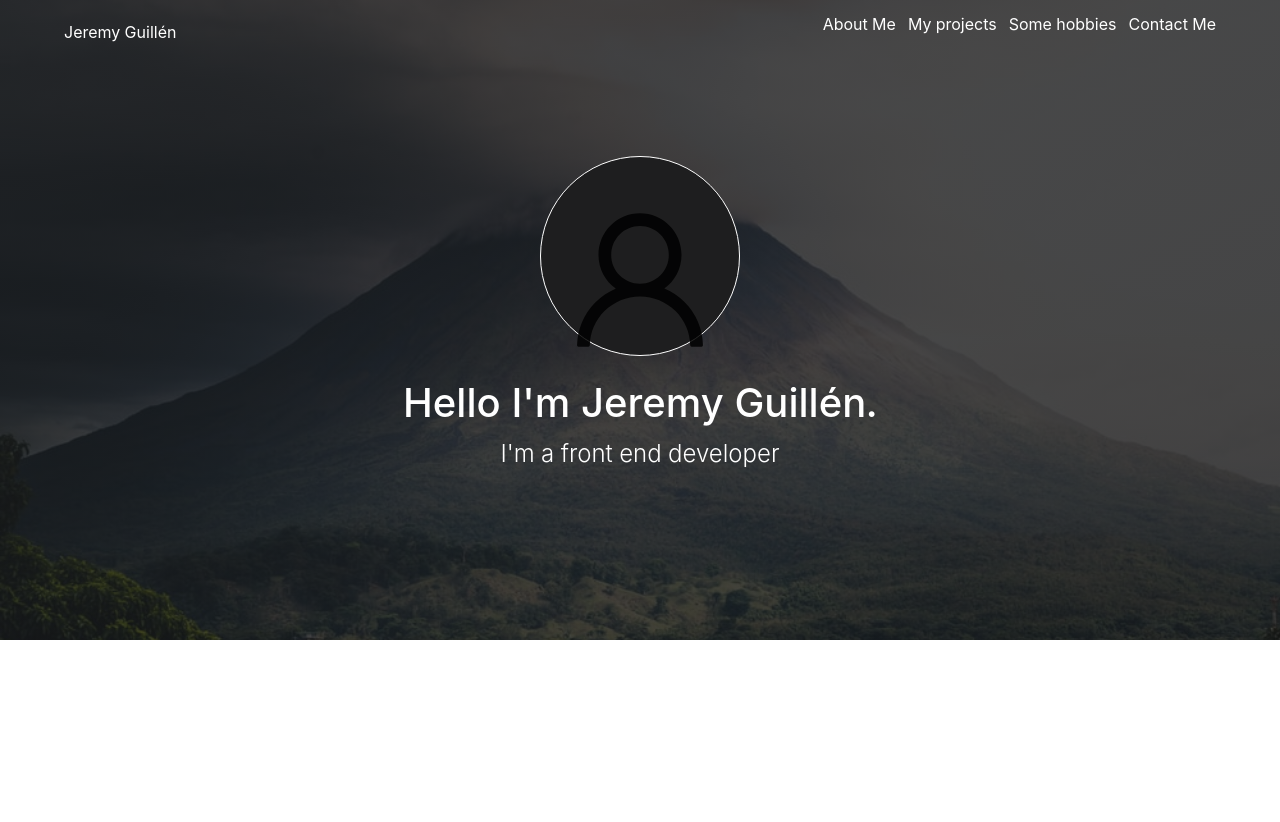
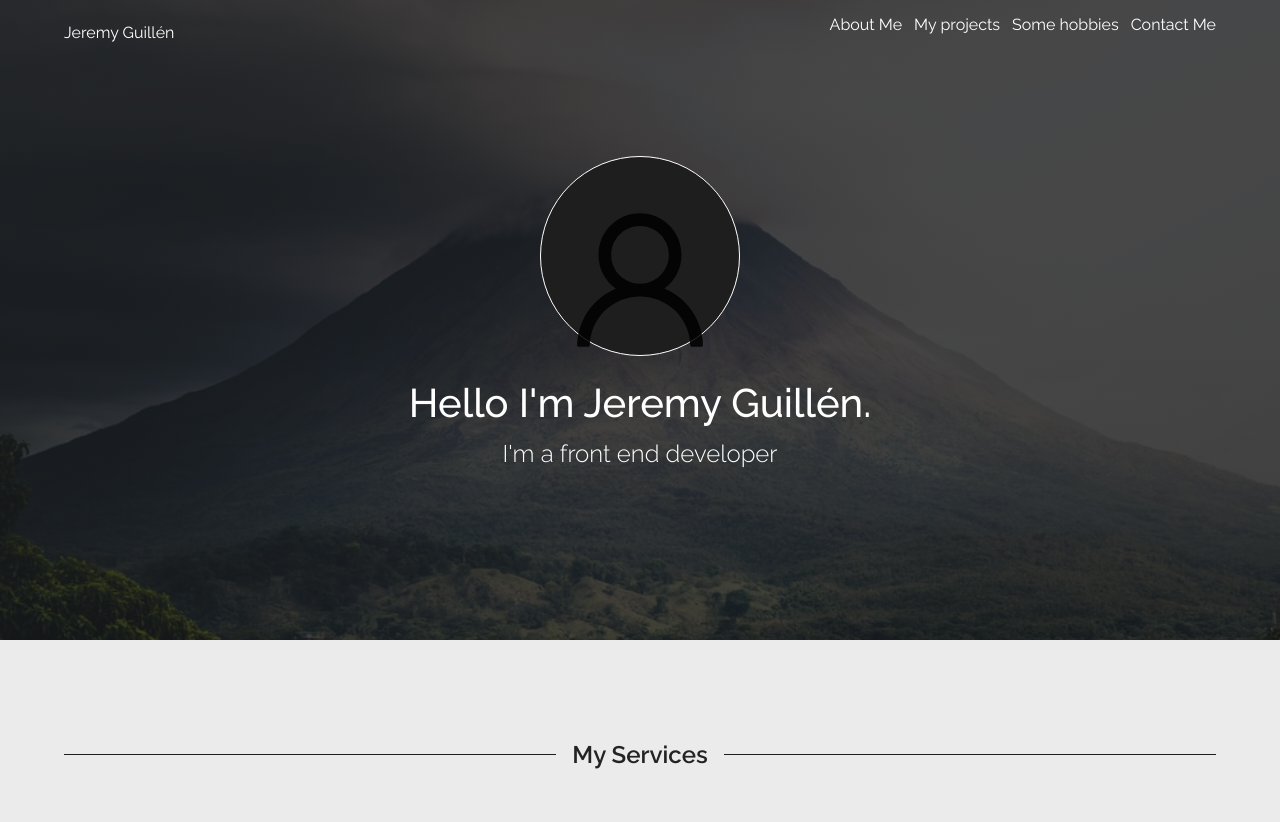
Before and after one commit to GuillenJeremy/my-portafolio, a Gatsby site: page / in a window 1280 px wide. Before the commit the page ends 800 px from the top, so only its background shows below. Built offline with nearby package versions, Linux system fonts and the light colour scheme; Gatsby itself is replaced by a stand-in of ours.

Commit message:
refactoring folder structure

```diff
--- a/gatsby-config.js
+++ b/gatsby-config.js
@@ -10,7 +10,7 @@ module.exports = {
       resolve: 'gatsby-plugin-google-fonts',
       options: {
         fonts: [
-          `Raleway\:300,400,500,700`
+          `Raleway\:300,400,500,600,700`
         ],
         display: 'swap'
       }
--- a/src/components/layout/layout.scss
+++ b/src/components/layout/layout.scss
@@ -0,0 +1,3 @@
+html, body {
+    font-family: 'Raleway' !important;
+}
--- /dev/null
+++ b/src/modules/my-skills/skills.scss
@@ -0,0 +1,36 @@
+@import '../../styles/variables.scss';
+
+.skills {
+    padding-top: 6rem;
+    background-color: $color-white-200;
+
+    &__title {
+        text-align: center;
+        font-size: 1.5rem;
+        display: flex;
+        align-items: center;
+        font-weight: 600;
+        width: 90%;
+        margin: auto;
+        margin-bottom: 3rem;
+        &::before, &::after {
+            content: '';
+            flex: 1;
+            border-bottom: 1px solid $title-border-color;
+        }
+
+        &:not(:empty)::before {
+            margin-right: 1rem;
+        }
+
+        &:not(:empty)::after {
+            margin-left: 1rem;
+        }
+    }
+
+    &__wrapper {
+        display: flex;
+        gap: 15px;
+        flex-wrap: wrap;
+    }
+}
--- /dev/null
+++ b/src/modules/my-skills/skills.tsx
@@ -0,0 +1,14 @@
+import React from 'react';
+import './skills.scss';
+export const MySkills: React.FC = () => {
+    return (
+        <section className="skills">
+            <h3 className="skills__title">My Services</h3>
+            <div className="skills__wrapper">
+                <div className="skill">
+
+                </div>
+            </div>
+        </section>
+    )
+}
--- a/src/components/navbar/navbar.scss
+++ b/src/modules/navbar/navbar.scss
@@ -1,5 +1,4 @@
 @import '../../styles/variables.scss';
-
 .menu {
     background-color: rgba($color: #000000, $alpha: .0);
     position: fixed;
--- a/src/pages/index.tsx
+++ b/src/pages/index.tsx
@@ -1,7 +1,8 @@
 import * as React from "react";
 import Layout from '../components/layout/layout';
-import { Header } from "../components/header/header";
-import { Navbar } from '../components/navbar/navbar';
+import { Header } from "../modules/header/header";
+import { Navbar } from '../modules/navbar/navbar';
+import { MySkills } from '../modules/my-skills/skills';
 
 // markup
 const IndexPage = () => {
@@ -11,6 +12,7 @@ const IndexPage = () => {
         <title>Jeremy Guillen | Front end developer</title>
         <Navbar />
         <Header />
+        <MySkills />
       </main>
     </Layout>
   )
--- a/src/styles/variables.scss
+++ b/src/styles/variables.scss
@@ -1,5 +1,15 @@
-$color-white: #fff;
-$image-background: #1E1E1F;
-$color-text: #fff;
-$header-backgorund: #1E1F20;
-$header-backgorund-dark: #141415;
+$color-white-100: #fff;
+$color-white-200: #EBEBEB;
+
+$color-black-600: #000;
+$color-black-500: #141415;
+$color-black-400: #1E1F20;
+$color-black-300: #1E1E1F;
+
+$image-background: $color-black-300;
+$color-text: $color-white-100;
+$header-backgorund: $color-black-400;
+$header-backgorund-dark: $color-black-500;
+
+$title-border-color: $color-black-300;
+$skills-background: $color-white-200;
```
Also changed, not shown: src/modules/about-me/about-me.tsx (added, +9 -0 lines), src/modules/header/header.scss (renamed from src/components/header/header.scss), src/modules/header/header.tsx (renamed from src/components/header/header.tsx), src/modules/navbar/navbar.tsx (renamed from src/components/navbar/navbar.tsx).
